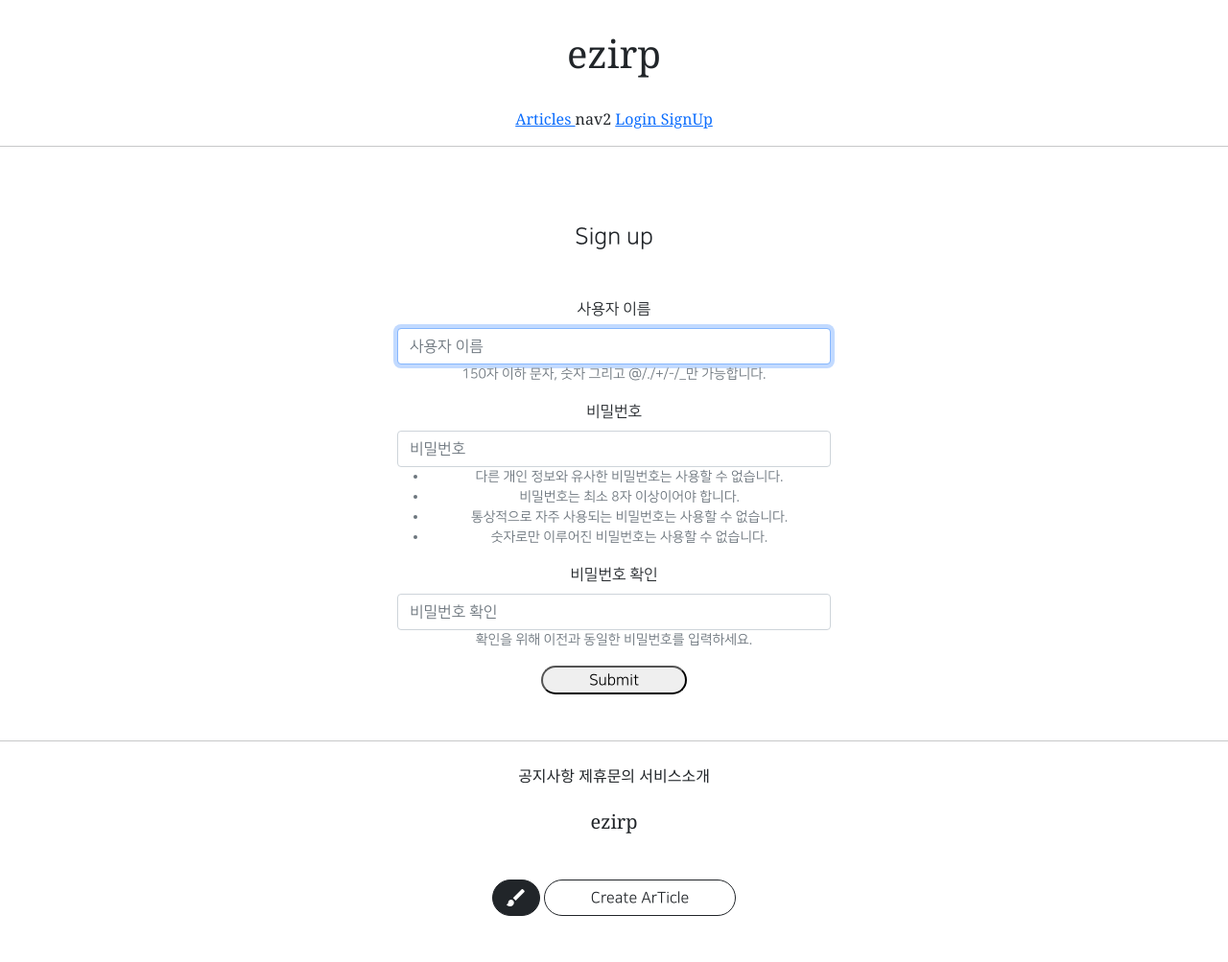
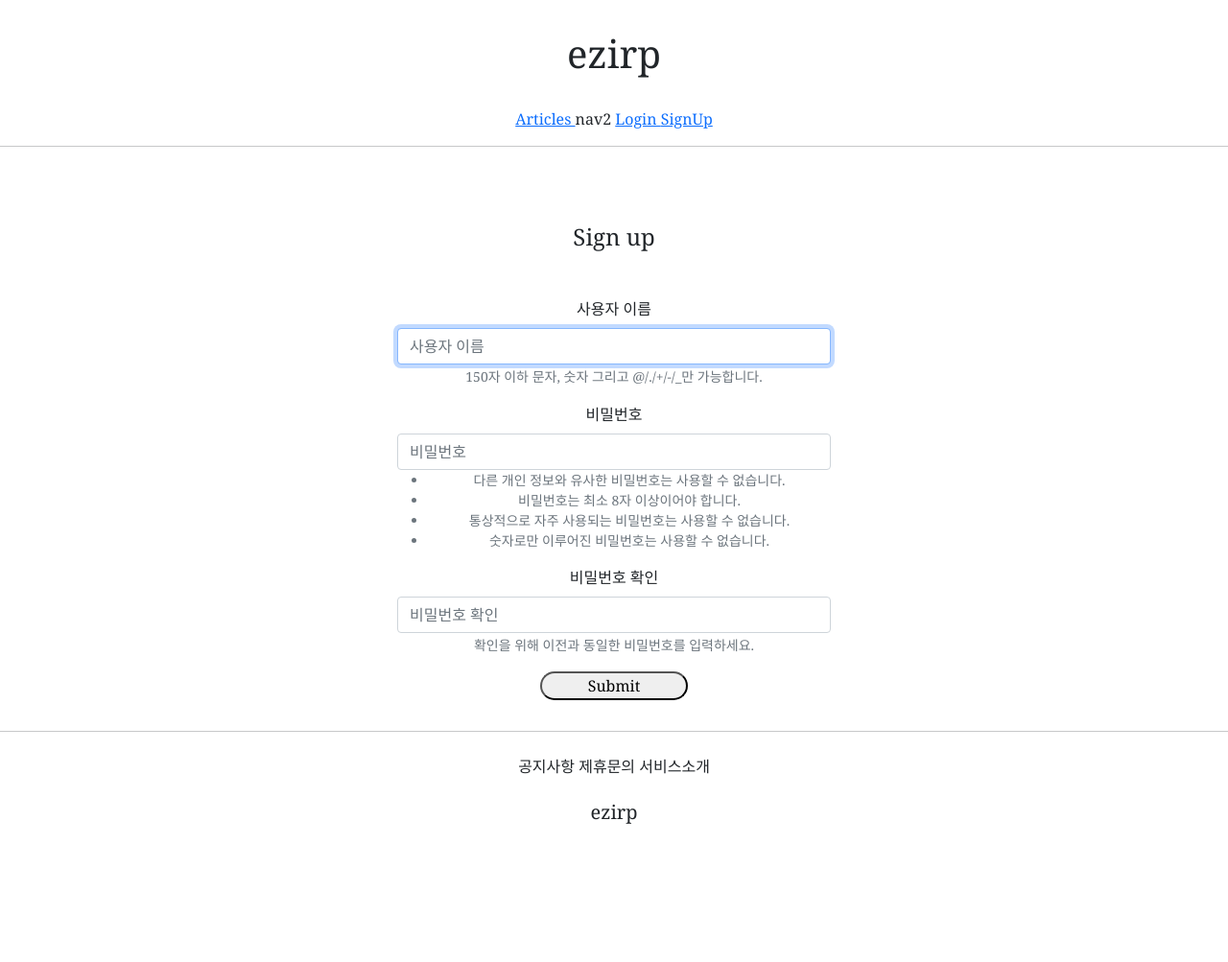
Before and after one commit to yeonsangKim/django_1, a Django app: page /accounts/create/ in a window 1280 px wide. Shown: the whole page at 96% size. After the commit the page ends 859 px from the top, so only its background shows below. Run offline with Django 3.2, Linux system fonts and the light colour scheme; parts of the project's set-up code (start-up, migrations or seed data) failed here and were passed over; some libraries are stand-ins or nearby versions.

Commit message:
8/6 class commit 4

```diff
--- a/templates/base.html
+++ b/templates/base.html
@@ -1,26 +1,20 @@
+<!DOCTYPE html>
+<html lang="en">
+
 {% include 'head.html' %}
 
+<body style=" font-family: 'Noto Serif',cursive ">
 
+{% include 'header.html' %}
 
-<body style="font-family: 'NanumSquareR'">
+<hr>
 
- {% include 'header.html' %}
-<hr>   {# hr 은 실선 그어준다. 헤더와 풋터 사이에 #}
 {% block content %}
 {% endblock %}
 
 <hr>
+
 {% include 'footer.html' %}
-<div class="text-center my-5">
-    <a href="{% url 'articleapp:create' %}"
-    class="btn btn-dark rounded-pill  material-icons">
-        brush
-    </a>
-    <a href="{% url 'articleapp:create' %}"
-    class="btn btn-outline-dark rounded-pill px-5">
-        Create ArTicle
-    </a>
-
-</div>
 
 </body>
+</html>
```
Also changed, not shown: articleapp/templates/articleapp/list.html (+10 -0 lines).
